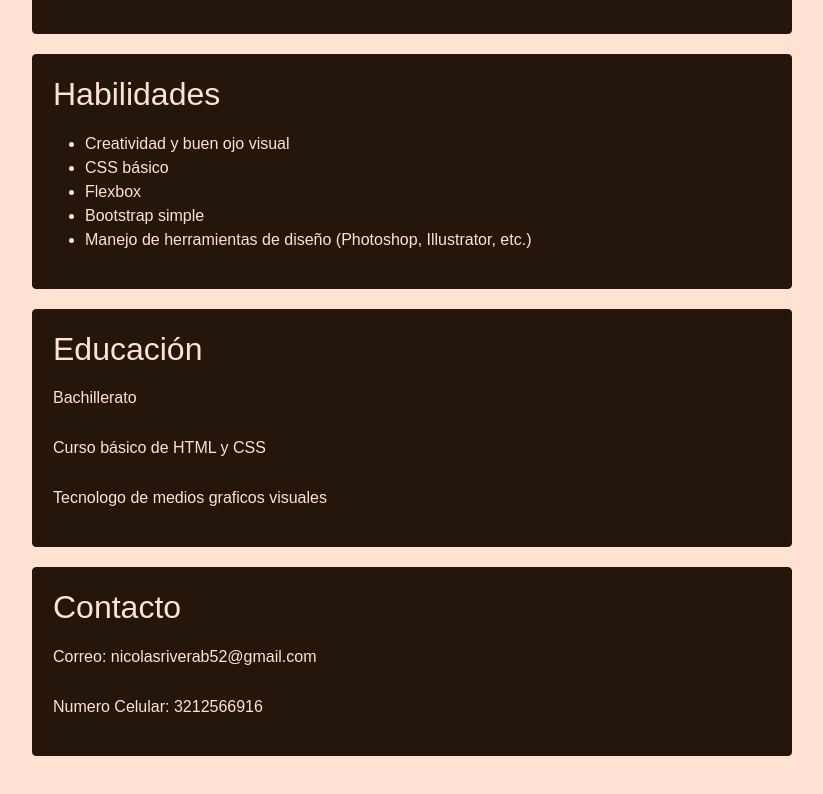
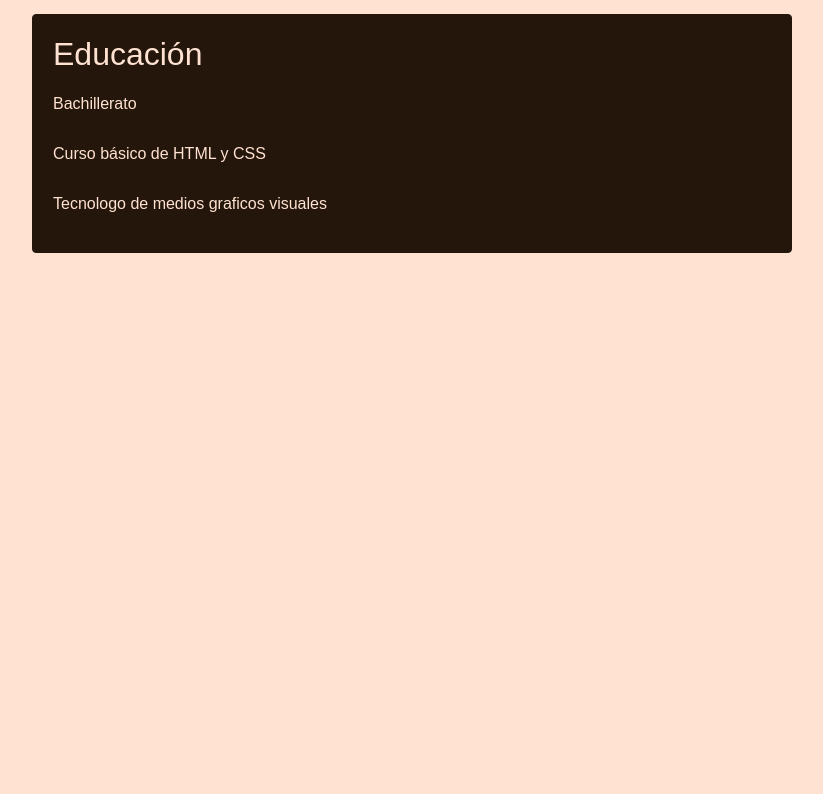
Before and after one commit to Myouiboyyy/MiHojaDeVida, a plain HTML site: page index.html in a window 1280 px wide. Shown: the part 688-1482 px from the top of the page, without its empty margins (228-1051 px from the left). After the commit the page ends 985 px from the top, so only its background shows below. Drawn offline with nearby package versions, Linux system fonts and the light colour scheme.

Commit message:
Primer evidencia

```diff
--- a/index.html
+++ b/index.html
@@ -15,7 +15,7 @@
 
     <header class="header">
         <h1>Nicolas Andrey Rivera Buitrago</h1>
-        <p>ESTUDIANTE DE DESARROLLO DE MEDIOS GRAFICOS VISUALES</p>
+
         <P>✦</P>
         <img src="foto.jpeg" alt="Foto personal" height="200px">
     </header>
@@ -28,14 +28,7 @@
             <p>Como diseñador gráfico, me distingue la capacidad de transformar ideas en piezas visuales claras, atractivas y funcionales. Mi enfoque se basa en comprender a fondo las necesidades de cada proyecto para crear diseños que no solo llamen la atención, sino que también comuniquen un mensaje sólido y coherente. Manejo con soltura las principales herramientas de diseño y disfruto explorando nuevas tendencias, técnicas y estilos para mantener mi trabajo fresco e innovador. Tengo un ojo atento para los detalles, una gran sensibilidad estética y la habilidad de equilibrar creatividad con estrategia. Para mí, el diseño es más que una profesión: es una forma de transmitir experiencias, emociones y soluciones visuales que generan impacto.</p>
         </section>
 
-        <section class="box">
-            <h2>Habilidades</h2>
-            <ul>
-                <li>Creatividad y buen ojo visual</li>
-                <li>CSS básico</li>
-                <li>Flexbox</li>
-                <li>Bootstrap simple</li>
-                <li>Manejo de herramientas de diseño (Photoshop, Illustrator, etc.)</li>
+
             </ul>
         </section>
 
@@ -46,11 +39,7 @@
             <p>Tecnologo de medios graficos visuales</p>
         </section>
 
-        <section class="box">
-            <h2>Contacto</h2>
-            <p>Correo: nicolasriverab52@gmail.com</p>
-            <p>Numero Celular: 3212566916</p>
-        </section>
+
 
     </main>
 
```
